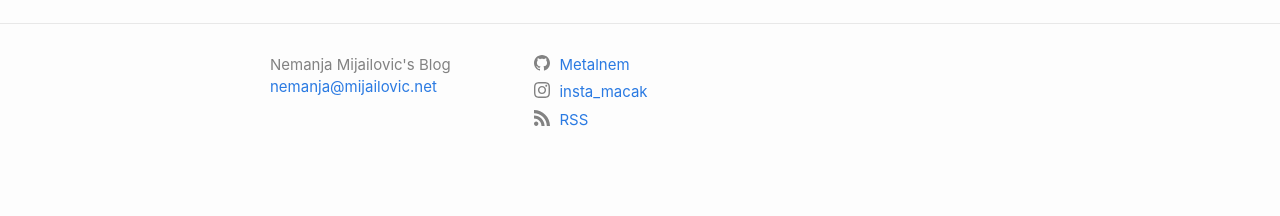
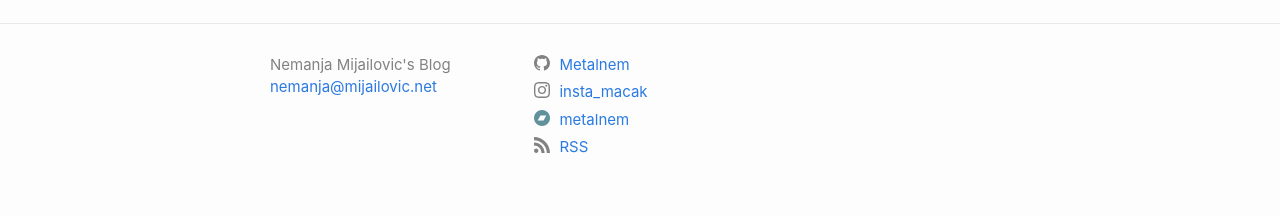
Before and after one commit to Metalnem/mijailovic.net, a Jekyll site: the page built from index.html, in a window 1280 px wide. Shown: the part 1269-1485 px from the top of the page. Built offline with Jekyll 4.4.1, drawn with Linux system fonts in a browser that asks for light colours; before the commit the page ends 1460 px from its top, so only the background shows below that.

Commit message:
Add Bandcamp profile link

```diff
--- a/_config.yml
+++ b/_config.yml
@@ -6,6 +6,7 @@ url: "https://mijailovic.net"
 
 github_username: Metalnem
 instagram_username: insta_macak
+bandcamp_username: metalnem
 rss: RSS
 
 permalink: /:year/:month/:day/:title/
--- a/_includes/social.html
+++ b/_includes/social.html
@@ -1,14 +1,37 @@
 <ul class="social-media-list">
-  {%- if site.dribbble_username -%}<li><a href="https://dribbble.com/{{ site.dribbble_username| cgi_escape | escape }}"><svg class="svg-icon"><use xlink:href="{{ '/assets/minima-social-icons.svg#dribbble' | relative_url }}"></use></svg> <span class="username">{{ site.dribbble_username| escape }}</span></a></li>{%- endif -%}
-  {%- if site.facebook_username -%}<li><a href="https://www.facebook.com/{{ site.facebook_username| cgi_escape | escape }}"><svg class="svg-icon"><use xlink:href="{{ '/assets/minima-social-icons.svg#facebook' | relative_url }}"></use></svg> <span class="username">{{ site.facebook_username| escape }}</span></a></li>{%- endif -%}
-  {%- if site.flickr_username -%}<li><a href="https://www.flickr.com/photos/{{ site.flickr_username| cgi_escape | escape }}"><svg class="svg-icon"><use xlink:href="{{ '/assets/minima-social-icons.svg#flickr' | relative_url }}"></use></svg> <span class="username">{{ site.flickr_username| escape }}</span></a></li>{%- endif -%}
-  {%- if site.github_username -%}<li><a href="https://github.com/{{ site.github_username| cgi_escape | escape }}"><svg class="svg-icon"><use xlink:href="{{ '/assets/minima-social-icons.svg#github' | relative_url }}"></use></svg> <span class="username">{{ site.github_username| escape }}</span></a></li>{%- endif -%}
-  {%- if site.instagram_username -%}<li><a href="https://instagram.com/{{ site.instagram_username| cgi_escape | escape }}"><svg class="svg-icon"><use xlink:href="{{ '/assets/minima-social-icons.svg#instagram' | relative_url }}"></use></svg> <span class="username">{{ site.instagram_username| escape }}</span></a></li>{%- endif -%}
-  {%- if site.linkedin_username -%}<li><a href="https://www.linkedin.com/in/{{ site.linkedin_username| cgi_escape | escape }}"><svg class="svg-icon"><use xlink:href="{{ '/assets/minima-social-icons.svg#linkedin' | relative_url }}"></use></svg> <span class="username">{{ site.linkedin_username| escape }}</span></a></li>{%- endif -%}
-  {%- if site.pinterest_username -%}<li><a href="https://www.pinterest.com/{{ site.pinterest_username| cgi_escape | escape }}"><svg class="svg-icon"><use xlink:href="{{ '/assets/minima-social-icons.svg#pinterest' | relative_url }}"></use></svg> <span class="username">{{ site.pinterest_username| escape }}</span></a></li>{%- endif -%}
-  {%- for mst in site.mastodon -%}{%- if mst.username and mst.instance -%}<li><a href="https://{{ mst.instance| cgi_escape | escape}}/@{{mst.username}}"><svg class="svg-icon"><use xlink:href="{{ '/assets/minima-social-icons.svg#mastodon' | relative_url }}"></use></svg> <span class="username">{{ mst.username|escape }}</span></a></li>{%- endif -%}{%- endfor -%}
-  {%- if site.twitter_username -%}<li><a href="https://www.twitter.com/{{ site.twitter_username| cgi_escape | escape }}"><svg class="svg-icon"><use xlink:href="{{ '/assets/minima-social-icons.svg#twitter' | relative_url }}"></use></svg> <span class="username">{{ site.twitter_username| escape }}</span></a></li>{%- endif -%}
-  {%- if site.youtube_username -%}<li><a href="https://youtube.com/{{ site.youtube_username| cgi_escape | escape }}"><svg class="svg-icon"><use xlink:href="{{ '/assets/minima-social-icons.svg#youtube' | relative_url }}"></use></svg> <span class="username">{{ site.youtube_username| escape }}</span></a></li>{%- endif -%}
-  {%- if site.googleplus_username -%}<li><a href="https://plus.google.com/{{ site.googleplus_username| escape }}"><svg class="svg-icon"><use xlink:href="{{ '/assets/minima-social-icons.svg#googleplus' | relative_url }}"></use></svg> <span class="username">{{ site.googleplus_username| escape }}</span></a></li>{%- endif -%}
-  {%- if site.rss -%}<li><a href="{{ 'feed.xml' | relative_url }}"><svg class="svg-icon"><use xlink:href="{{ '/assets/minima-social-icons.svg#rss' | relative_url }}"></use></svg> <span>{{ site.rss | escape }}</span></a></li>{%- endif -%}
+	{%- if site.github_username -%}
+	<li>
+		<a href="https://github.com/{{ site.github_username | cgi_escape | escape }}">
+			<svg class="svg-icon">
+				<use xlink:href="{{ '/assets/minima-social-icons.svg#github' | relative_url }}"></use>
+			</svg>
+			<span class="username">{{ site.github_username | escape }}</span>
+		</a>
+	</li>
+	{%- endif -%} {%- if site.instagram_username -%}
+	<li>
+		<a href="https://instagram.com/{{ site.instagram_username | cgi_escape | escape }}">
+			<svg class="svg-icon">
+				<use xlink:href="{{ '/assets/minima-social-icons.svg#instagram' | relative_url }}"></use>
+			</svg>
+			<span class="username">{{ site.instagram_username | escape }}</span>
+		</a>
+	</li>
+	{%- endif -%} {%- if site.bandcamp_username -%}
+	<li>
+		<a href="https://bandcamp.com/{{ site.bandcamp_username | cgi_escape | escape }}">
+			<img class="img-icon" src="{{ '/assets/bandcamp-button-circle-green-32.png' | relative_url }}"></img>
+			<span class="username">{{ site.bandcamp_username | escape }}</span>
+		</a>
+	</li>
+	{%- endif -%} {%- if site.rss -%}
+	<li>
+		<a href="{{ 'feed.xml' | relative_url }}">
+			<svg class="svg-icon">
+				<use xlink:href="{{ '/assets/minima-social-icons.svg#rss' | relative_url }}"></use>
+			</svg>
+			<span>{{ site.rss | escape }}</span>
+		</a>
+	</li>
+	{%- endif -%}
 </ul>
--- a/assets/main.scss
+++ b/assets/main.scss
@@ -3,3 +3,11 @@
 ---
 
 @import "minima";
+
+.img-icon {
+    width: 16px;
+    height: 16px;
+    display: inline-block;
+    padding-right: 5px;
+    vertical-align: text-top;
+}
--- a/css/main.scss
+++ /dev/null
@@ -1,30 +0,0 @@
----
-# Only the main Sass file needs front matter (the dashes are enough)
----
-@charset "utf-8";
-
-// Our variables
-$base-font-family: "Helvetica Neue", Helvetica, Arial, sans-serif;
-$base-font-size:   16px;
-$base-font-weight: 400;
-$small-font-size:  $base-font-size * 0.875;
-$base-line-height: 1.5;
-
-$spacing-unit:     30px;
-
-$text-color:       #111;
-$background-color: #fdfdfd;
-$brand-color:      #2a7ae2;
-
-$grey-color:       #828282;
-$grey-color-light: lighten($grey-color, 40%);
-$grey-color-dark:  darken($grey-color, 25%);
-
-// Width of the content area
-$content-width:    800px;
-
-$on-palm:          600px;
-$on-laptop:        800px;
-
-// Import partials from the `minima` theme.
-@import "minima";
```
Also changed, not shown: assets/bandcamp-button-circle-green-32.png (added).
